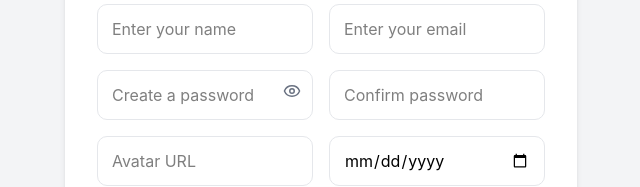
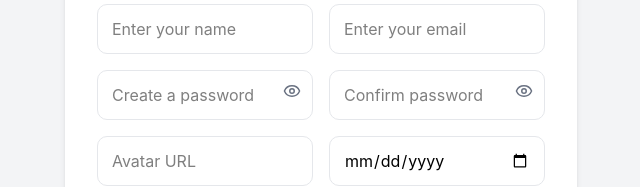
Before and after one commit to sourav-kr14/RevHive-Frontend, a React (Vite) app: page /signup in a window 1280 px wide. Shown: the part 288-475 px from the top of the page, without its empty margins (319-959 px from the left). Built offline with nearby package versions, Linux system fonts and the light colour scheme.

Commit message:
update: signup navigation

```diff
--- a/src/components/userdashboard/DashboardPage.jsx
+++ b/src/components/userdashboard/DashboardPage.jsx
@@ -3,7 +3,7 @@ import UserFeed from "./UserFeed";
 import UserSidebar from "./UserSidebar";
 import { useOutletContext } from "react-router-dom";
 import { useState } from "react";
-
+import { useNavigate } from "react-router-dom";
 export default function DashboardPage() {
   const { profileData } = useOutletContext();
 
@@ -14,10 +14,22 @@ export default function DashboardPage() {
     setRefreshTrigger((prev) => prev + 1);
   };
 
+  const navigate = useNavigate();
+
+  const handleLogout = () => {
+    localStorage.clear();
+
+    navigate("/signin");
+  };
+
   return (
     <div className="flex gap-6">
       {/* Sidebar */}
-      <UserSidebar feedType={feedType} setFeedType={setFeedType} />
+      <UserSidebar
+        feedType={feedType}
+        setFeedType={setFeedType}
+        onLogout={handleLogout}
+      />
 
       {/* Main Content */}
       <div className="flex-1">
--- a/src/pages/Auth/Signin.jsx
+++ b/src/pages/Auth/Signin.jsx
@@ -67,7 +67,7 @@ const Signin = () => {
         {/* Toggle */}
         <div className="flex bg-gray-100 rounded-lg p-1 mb-6">
           <button
-            onClick={() => navigate("/Signup")}
+            onClick={() => navigate("/signup")}
             className="w-1/2 py-2 text-sm text-gray-500"
           >
             Sign up
--- a/src/pages/Auth/Signup.jsx
+++ b/src/pages/Auth/Signup.jsx
@@ -209,15 +209,24 @@ const Signup = () => {
           </div>
 
           {/* Confirm Password */}
-          <div>
+          {/* Confirm Password */}
+          <div className="relative">
             <input
               name="confirmPassword"
               type={showPassword ? "text" : "password"}
               placeholder="Confirm password"
               value={formData.confirmPassword}
               onChange={handleChange}
-              className="input"
+              className="input w-full"
             />
+
+            <button
+              type="button"
+              onClick={() => setShowPassword(!showPassword)}
+              className="absolute right-3 top-3 text-gray-500"
+            >
+              {showPassword ? <EyeOff size={18} /> : <Eye size={18} />}
+            </button>
 
             {errors.confirmPassword && (
               <p className="error">{errors.confirmPassword}</p>
```
